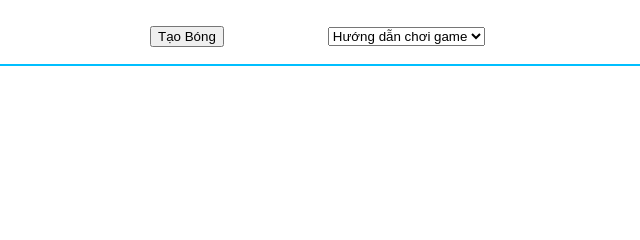
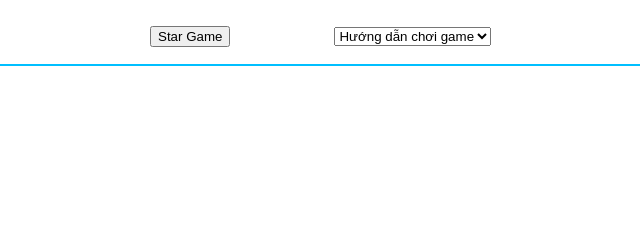
Before and after one commit to nguyenha265/-Star_game, a plain HTML site: page index.html in a window 1280 px wide. Shown: the top 240 px of the page, 328-968 px from the left. Drawn offline with Linux system fonts and the light colour scheme.

Commit message:
Update index.html

```diff
--- a/index.html
+++ b/index.html
@@ -12,7 +12,7 @@
     <tr>
         <th><p>Số Bóng Trên Sân : <samp id="hienthihp"></samp></p></th>
         <th><p style="margin-left: 100px">hp : <samp id="hienthi"></samp></p></th>
-        <th><input style="margin-left: 200px" type="button" onclick="load()" value="Tạo Bóng"/></th>
+        <th><input style="margin-left: 200px" type="button" onclick="load()" value="Star Game"/></th>
         <th><select name="select1" style="margin-left: 100px">
             <option>Hướng dẫn chơi game</option>
             <option>Sang trái : A</option>
```
